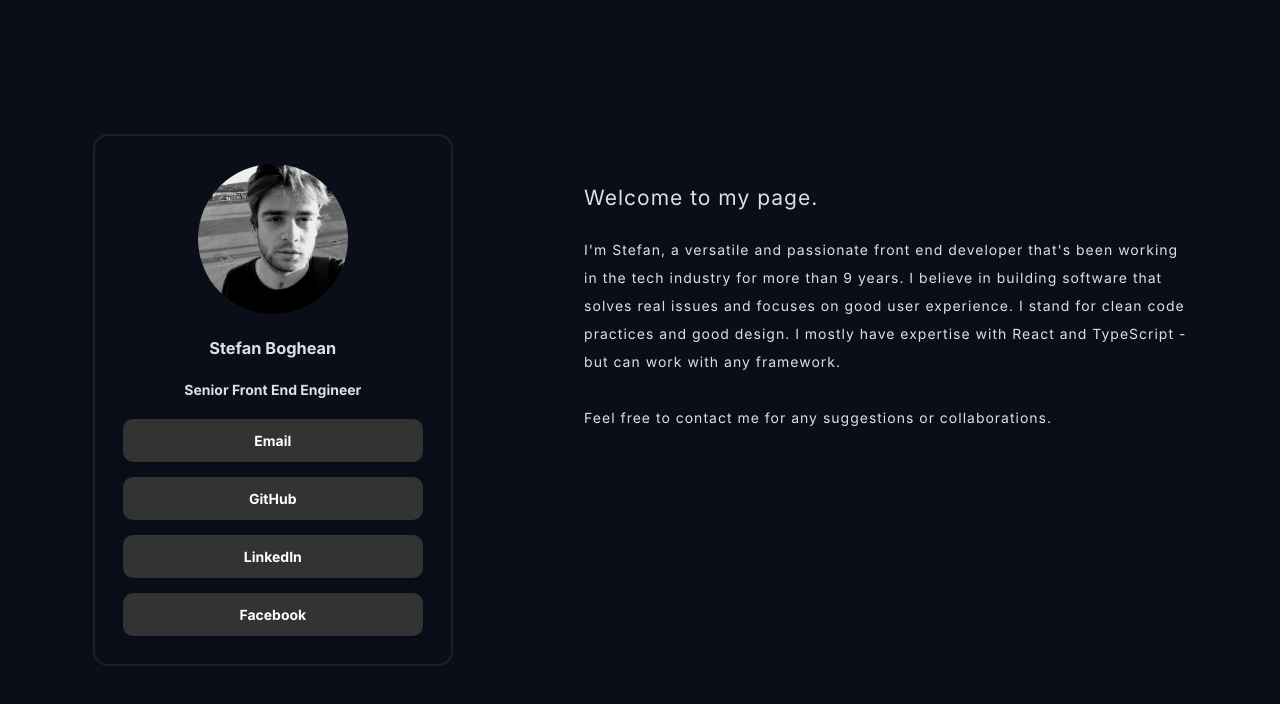
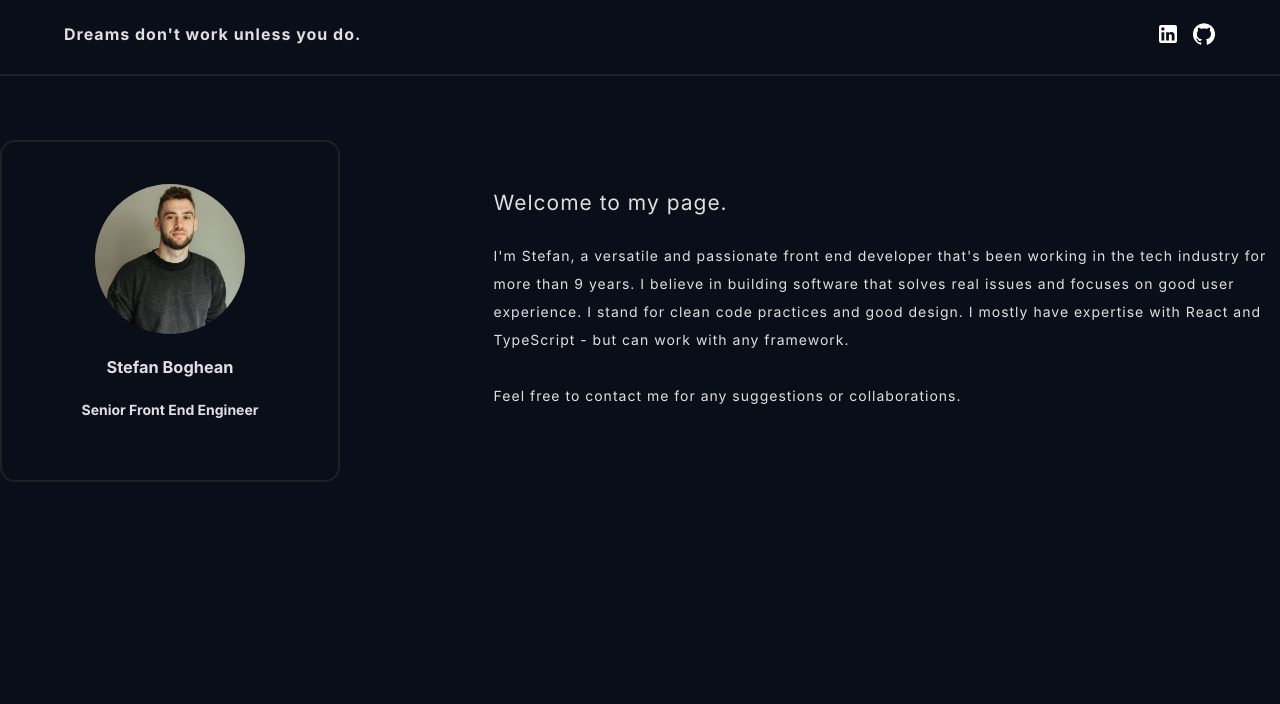
Before and after one commit to steff93/bio, a React (Vite) app: page / in a window 1280 px wide. Shown: the top 704 px of the page. Built offline with nearby package versions, Linux system fonts and the light colour scheme.

Commit message:
working on new look

```diff
--- a/src/App.scss
+++ b/src/App.scss
@@ -1,12 +1,9 @@
 #root {
-  max-width: 1280px;
+  // max-width: 1280px;
+  width: 100%;
   margin: 0 auto;
-  padding: 2rem;
+  // padding: 2rem;
   text-align: center;
-
-  .card {
-    padding: 2em;
-  }
 
   @media (max-width: 767px) {
     width: 100%;
@@ -15,10 +12,11 @@
 
 .main {
   display: flex;
-  max-width: 90%;
+  // max-width: 90%;
+  max-width: 1280px;
   gap: 12%;
   margin: auto;
-  padding: 40px 0;
+  padding: 4rem 0;
 }
 
 .bio {
--- a/src/App.tsx
+++ b/src/App.tsx
@@ -1,13 +1,17 @@
 import "./App.scss";
 import Bio from "./components/Bio";
 import Card from "./components/Card";
+import Header from "./Header";
 
 function App() {
   return (
-    <div className="main">
-      <Card />
-      <Bio />
-    </div>
+    <>
+      <Header />
+      <div className="main">
+        <Card />
+        <Bio />
+      </div>
+    </>
   );
 }
 
--- /dev/null
+++ b/src/Header.scss
@@ -0,0 +1,24 @@
+.header {
+  height: 74px;
+  border-bottom: 2px solid hsl(210, 14%, 13%);
+  position: sticky;
+  top: 0;
+  background-color: inherit;
+  letter-spacing: 1px;
+  font-size: 16px;
+  display: flex;
+  padding: 0 4rem;
+  align-items: center;
+  background-color: rgb(9 14 25/1);
+}
+
+.inner {
+  display: flex;
+  justify-content: space-between;
+  width: 100%;
+}
+
+.social-links {
+  display: flex;
+  gap: 12px;
+}
--- /dev/null
+++ b/src/Header.tsx
@@ -0,0 +1,27 @@
+import GitHubIcon from "@mui/icons-material/GitHub";
+import LinkedInIcon from "@mui/icons-material/LinkedIn";
+import "./Header.scss";
+import { socialLinks } from "./components/config";
+
+const Header = () => {
+  const { github, linkedIn } = socialLinks;
+
+  return (
+    <div className="header">
+      <div className="inner">
+        <div className="logo">Dreams don't work unless you do.</div>
+        <div className="social-links">
+          <a href={linkedIn.link} target="_blank">
+            <LinkedInIcon />
+          </a>
+
+          <a href={github.link} target="_blank">
+            <GitHubIcon />
+          </a>
+        </div>
+      </div>
+    </div>
+  );
+};
+
+export default Header;
--- a/src/components/Card.scss
+++ b/src/components/Card.scss
@@ -2,6 +2,9 @@
   // background-color: #1f1f1f;
   border-radius: 15px;
   border: 2px solid hsl(210, 14%, 13%);
+  min-width: 280px;
+
+  padding: 3em 2em;
 
   &__socials {
     display: flex;
--- a/src/components/Card.tsx
+++ b/src/components/Card.tsx
@@ -1,7 +1,5 @@
-import ProfilePicture from "../assets/images/IMG_20180827_120934_111.jpg";
-import Button from "./Button";
+import ProfilePicture from "../assets/images/7A1A8707.jpg";
 import "./Card.scss";
-import { socialLinks } from "./config";
 
 const Card = () => {
   return (
@@ -15,11 +13,11 @@ const Card = () => {
         <h3 className="profile-name">Stefan Boghean</h3>
         <h4 className="profile-title">Senior Front End Engineer</h4>
       </div>
-      <div className="card__socials">
+      {/* <div className="card__socials">
         {Object.entries(socialLinks).map(([name, info], index) => {
           return <Button name={name} {...info} key={index} />;
         })}
-      </div>
+      </div> */}
     </div>
   );
 };
--- a/src/index.css
+++ b/src/index.css
@@ -23,14 +23,15 @@ a {
 
   transition: all 0.3s ease;
 }
+
 a:hover {
-  color: hsl(75, 94%, 57%);
+  color: hsl(177 87% 75%);
 }
 
 body {
   margin: 0;
   display: flex;
-  place-items: center;
+  /* place-items: center; */
   min-width: 320px;
   min-height: 100vh;
 
```
Also changed, not shown: src/assets/images/7A1A8707.jpg (added).
